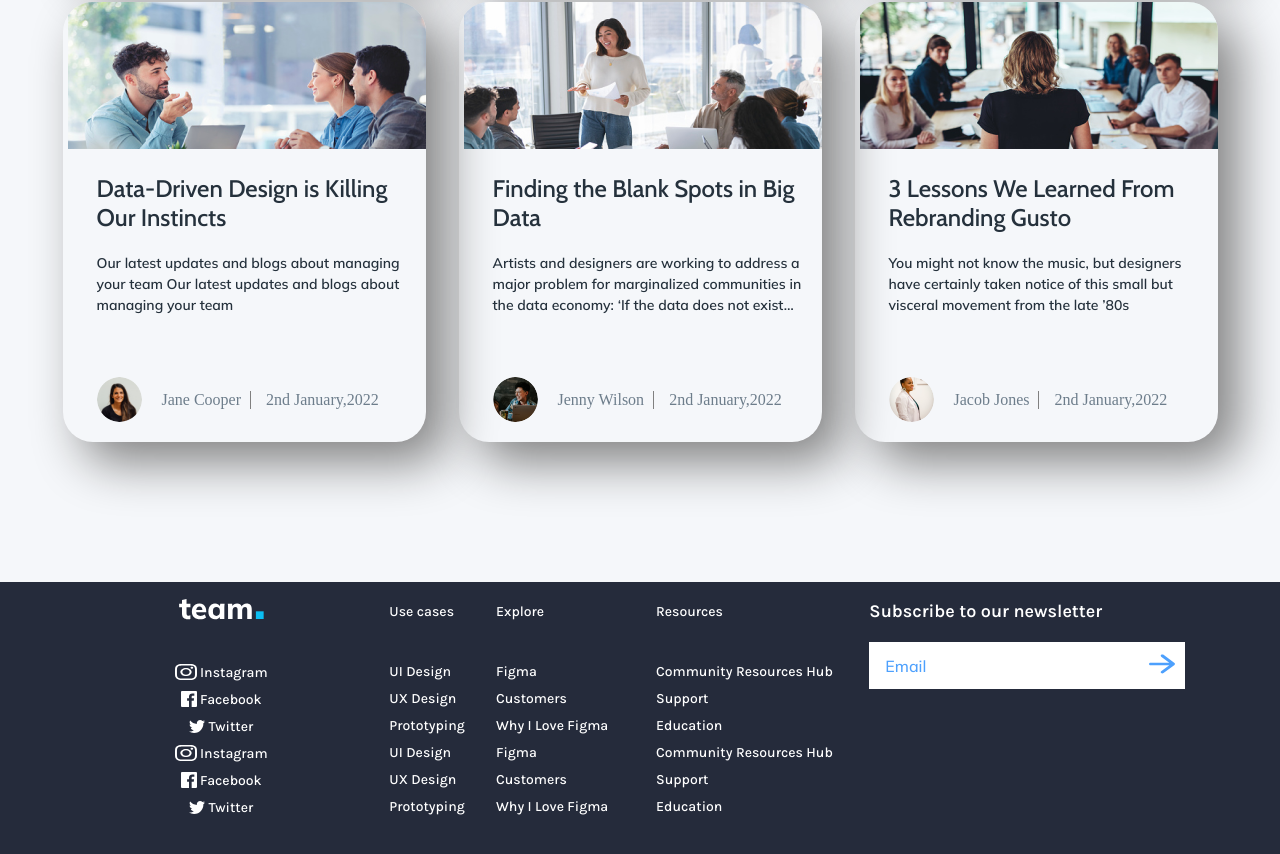
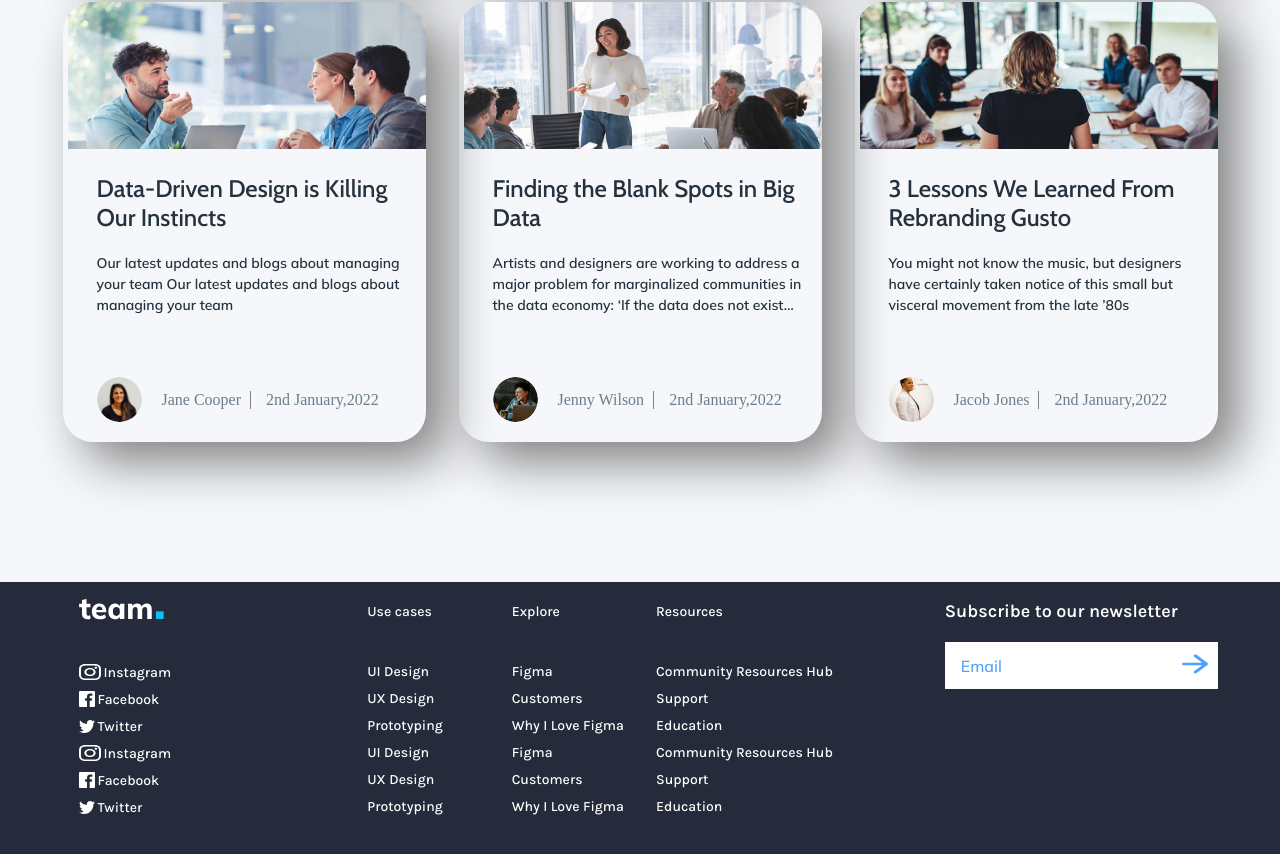
Before and after one commit to TurboldCH/leap-first-app, a Next.js app: page /blog in a window 1280 px wide. Shown: the part 1174-2028 px from the top of the page. Built offline with nearby package versions, Linux system fonts and the light colour scheme.

Commit message:
Footer updated, put container on first page

```diff
--- a/app/Footer/footer.tsx
+++ b/app/Footer/footer.tsx
@@ -27,7 +27,7 @@ const container = {
   margin: "0px",
   marginLeft: "auto",
   marginRight: "auto",
-  maxWidth: "1440px",
+  maxWidth: "1155px",
   position: "relative",
   padding: "0px",
   justifyContent: "center",
@@ -47,7 +47,7 @@ export const Footer = () => {
           style={{
             display: "flex",
             flexDirection: "column",
-            alignItems: "center",
+            alignContent: "left",
           }}
           item
           xs={3}
@@ -62,7 +62,7 @@ export const Footer = () => {
           <Facebook />
           <Twitter />
         </Grid>
-        <Grid item xs={1}>
+        <Grid item xs={1.5}>
           <Content
             header="Use cases"
             p1="UI Design"
@@ -84,7 +84,7 @@ export const Footer = () => {
             p6="Why I Love Figma"
           />
         </Grid>
-        <Grid item xs={2}>
+        <Grid item xs={3}>
           <Content
             header="Resources"
             p1="Community Resources Hub"
@@ -95,7 +95,7 @@ export const Footer = () => {
             p6="Education"
           />
         </Grid>
-        <Grid item xs={3.5}>
+        <Grid item xs={3}>
           <div style={email}>
             <h1 style={{ fontWeight: "600", fontSize: "18px" }}>
               Subscribe to our newsletter
```
Also changed, not shown: app/page.tsx (+19 -2 lines).
